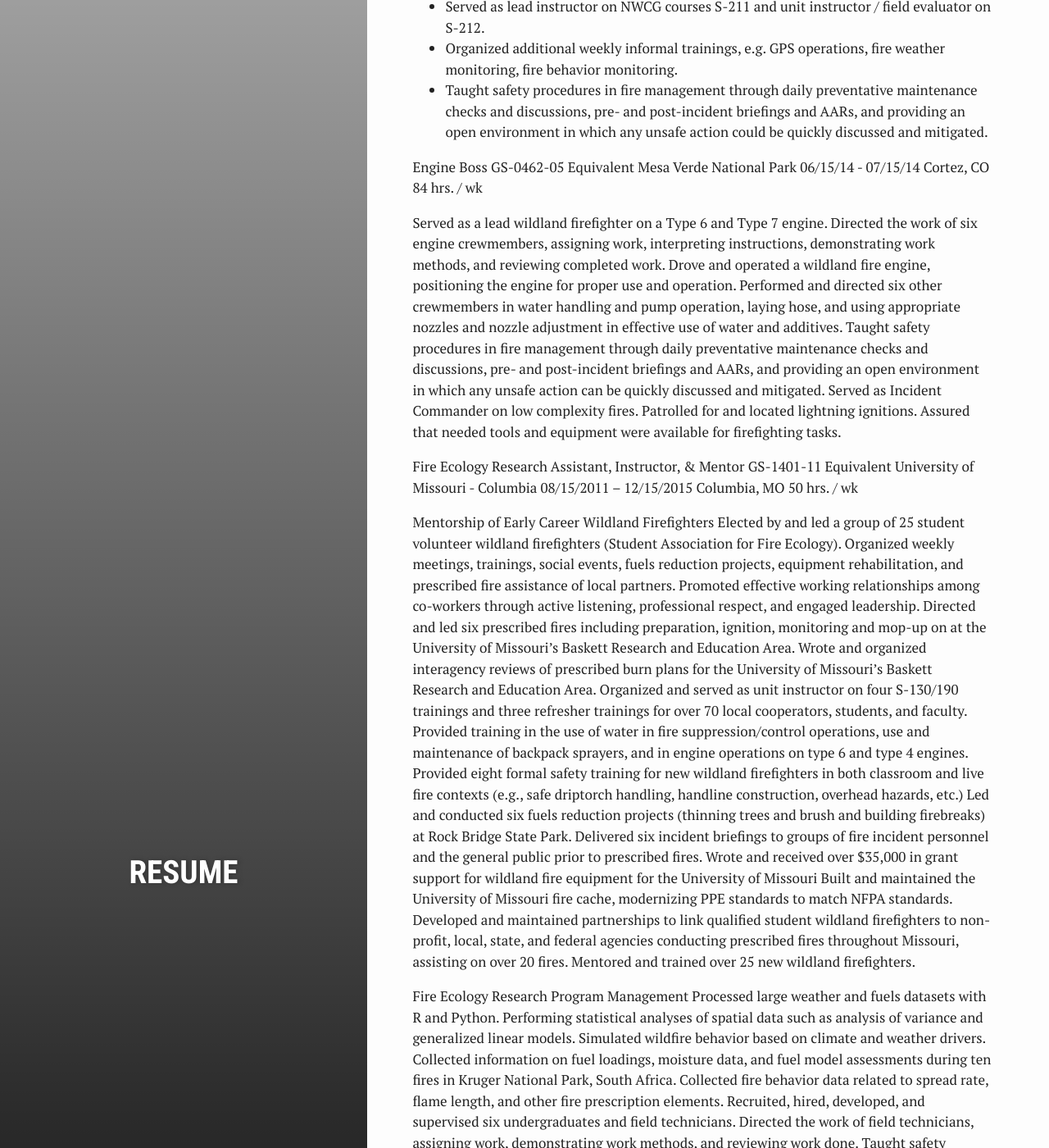
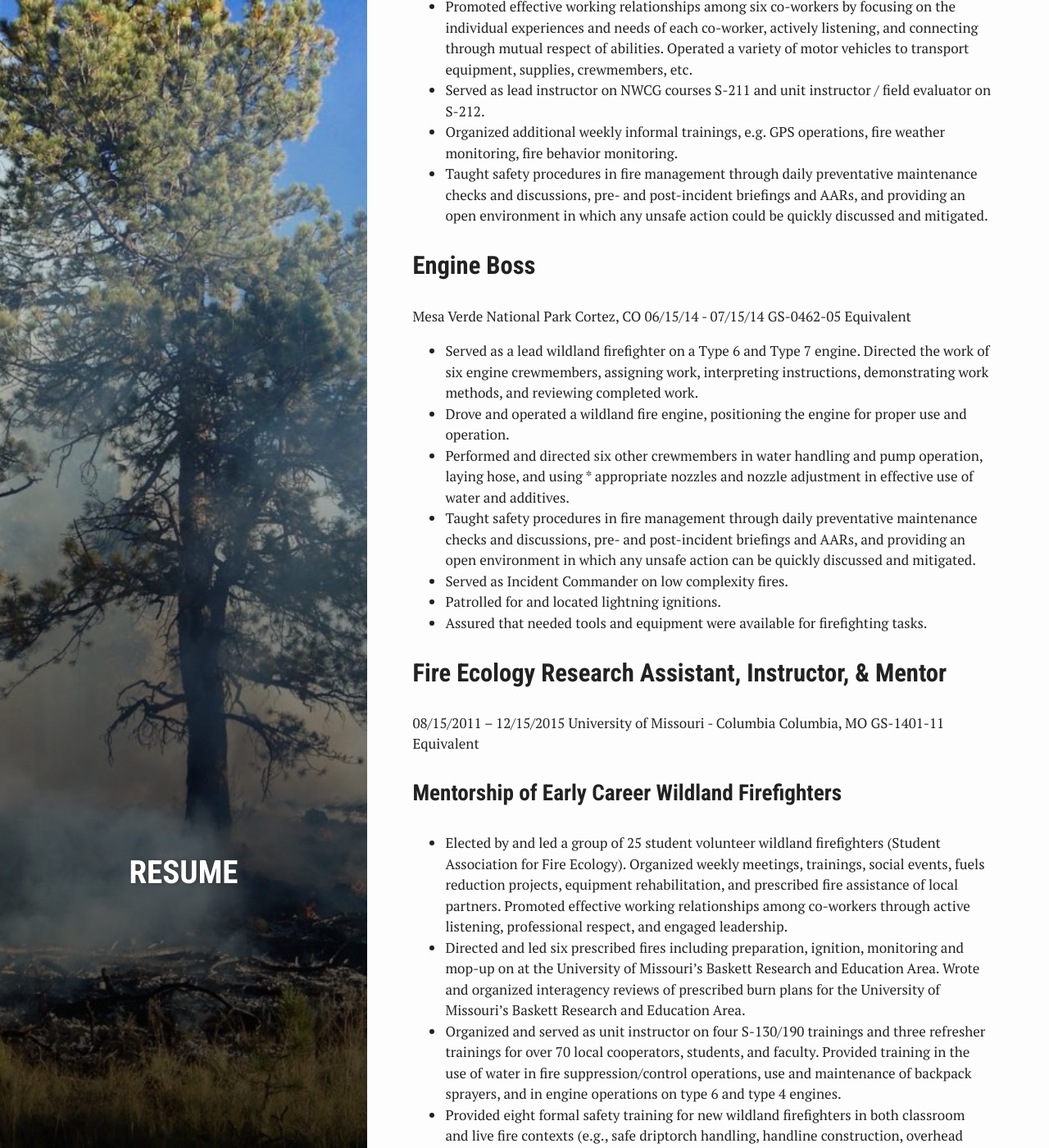
Before and after one commit to danielg7/danielg7.github.io, a Jekyll site: the page built from resume.md, in a window 1280 px wide and 1400 px high, scrolled down 1797 px. Shown: the whole window at 82% size. Built offline with Jekyll 4.4.1, drawn with Linux system fonts in a browser that asks for light colours; some of the changed text lies outside the part shown.

Commit message:
Tweaked resume

```diff
--- a/resume.md
+++ b/resume.md
@@ -1,5 +1,5 @@
 ---
-bg: "owl.jpg"
+bg: "NM_RX.jpg"
 layout: page
 title: "Resume"
 crawlertitle: ""
@@ -8,16 +8,22 @@
 active: about
 ---
 # Education
+
 PhD	2015 - Biology / Fire Ecology, University of Missouri - Columbia, Columbia, MO 65211
 BS	2008 - Geography, University of Florida, Gainesville, FL 32611
 BA	2008 - Anthropology, University of Florida, Gainesville, FL 32611
 HS	2004 - Lincoln High School, Tallahassee, FL 32311
 
 # Employment History
+
 ## Wildland Fire Analyst
+
 Center for Environmental Management of Military Lands
+
 Fort Collins, CO
+
 12/28/2015 – Present
+
 GS-0401-11 Equivalent
 
 * Conducted complex geospatial and simulation modeling analyses related to wildland fire.
@@ -49,72 +55,78 @@
 * Organized additional weekly informal trainings, e.g. GPS operations, fire weather monitoring, fire behavior monitoring.
 * Taught safety procedures in fire management through daily preventative maintenance checks and discussions, pre- and post-incident briefings and AARs, and providing an open environment in which any unsafe action could be quickly discussed and mitigated.
 
-Engine Boss							GS-0462-05 Equivalent
-Mesa Verde National Park						06/15/14 - 07/15/14
-Cortez, CO								84 hrs. / wk
+## Engine Boss
+Mesa Verde National Park
+Cortez, CO
+06/15/14 - 07/15/14
+GS-0462-05 Equivalent
 
-Served as a lead wildland firefighter on a Type 6 and Type 7 engine. Directed the work of six engine crewmembers, assigning work, interpreting instructions, demonstrating work methods, and reviewing completed work.
-Drove and operated a wildland fire engine, positioning the engine for proper use and operation.
-Performed and directed six other crewmembers in water handling and pump operation, laying hose, and using appropriate nozzles and nozzle adjustment in effective use of water and additives.
-Taught safety procedures in fire management through daily preventative maintenance checks and discussions, pre- and post-incident briefings and AARs, and providing an open environment in which any unsafe action can be quickly discussed and mitigated.
-Served as Incident Commander on low complexity fires.
-Patrolled for and located lightning ignitions.
-Assured that needed tools and equipment were available for firefighting tasks.
+* Served as a lead wildland firefighter on a Type 6 and Type 7 engine. Directed the work of six engine crewmembers, assigning work, interpreting instructions, demonstrating work methods, and reviewing completed work.
+* Drove and operated a wildland fire engine, positioning the engine for proper use and operation.
+* Performed and directed six other crewmembers in water handling and pump operation, laying hose, and using * appropriate nozzles and nozzle adjustment in effective use of water and additives.
+* Taught safety procedures in fire management through daily preventative maintenance checks and discussions, pre- and post-incident briefings and AARs, and providing an open environment in which any unsafe action can be quickly discussed and mitigated.
+* Served as Incident Commander on low complexity fires.
+* Patrolled for and located lightning ignitions.
+* Assured that needed tools and equipment were available for firefighting tasks.
 
-Fire Ecology Research Assistant, Instructor, & Mentor	GS-1401-11 Equivalent
-University of Missouri - Columbia					08/15/2011 – 12/15/2015
-Columbia, MO								50 hrs. / wk
+## Fire Ecology Research Assistant, Instructor, & Mentor
+08/15/2011 – 12/15/2015
+University of Missouri - Columbia
+Columbia, MO
+GS-1401-11 Equivalent
 
-Mentorship of Early Career Wildland Firefighters
-Elected by and led a group of 25 student volunteer wildland firefighters (Student Association for Fire Ecology). Organized weekly meetings, trainings, social events, fuels reduction projects, equipment rehabilitation, and prescribed fire assistance of local partners. Promoted effective working relationships among co-workers through active listening, professional respect, and engaged leadership.
-Directed and led six prescribed fires including preparation, ignition, monitoring and mop-up on at the University of Missouri’s Baskett Research and Education Area. Wrote and organized interagency reviews of prescribed burn plans for the University of Missouri’s Baskett Research and Education Area.
-Organized and served as unit instructor on four S-130/190 trainings and three refresher trainings for over 70 local cooperators, students, and faculty. Provided training in the use of water in fire suppression/control operations, use and maintenance of backpack sprayers, and in engine operations on type 6 and type 4 engines.
-Provided eight formal safety training for new wildland firefighters in both classroom and live fire contexts (e.g., safe driptorch handling, handline construction, overhead hazards, etc.)
-Led and conducted six fuels reduction projects (thinning trees and brush and building firebreaks) at Rock Bridge State Park.
-Delivered six incident briefings to groups of fire incident personnel and the general public prior to prescribed fires.
-Wrote and received over $35,000 in grant support for wildland fire equipment for the University of Missouri
-Built and maintained the University of Missouri fire cache, modernizing PPE standards to match NFPA standards.
-Developed and maintained partnerships to link qualified student wildland firefighters to non-profit, local, state, and federal agencies conducting prescribed fires throughout Missouri, assisting on over 20 fires.
+### Mentorship of Early Career Wildland Firefighters
+* Elected by and led a group of 25 student volunteer wildland firefighters (Student Association for Fire Ecology). Organized weekly meetings, trainings, social events, fuels reduction projects, equipment rehabilitation, and prescribed fire assistance of local partners. Promoted effective working relationships among co-workers through active listening, professional respect, and engaged leadership.
+* Directed and led six prescribed fires including preparation, ignition, monitoring and mop-up on at the University of Missouri’s Baskett Research and Education Area. Wrote and organized interagency reviews of prescribed burn plans for the University of Missouri’s Baskett Research and Education Area.
+* Organized and served as unit instructor on four S-130/190 trainings and three refresher trainings for over 70 local cooperators, students, and faculty. Provided training in the use of water in fire suppression/control operations, use and maintenance of backpack sprayers, and in engine operations on type 6 and type 4 engines.
+* Provided eight formal safety training for new wildland firefighters in both classroom and live fire contexts (e.g., safe driptorch handling, handline construction, overhead hazards, etc.)
+* Led and conducted six fuels reduction projects (thinning trees and brush and building firebreaks) at Rock Bridge State Park.
+* Delivered six incident briefings to groups of fire incident personnel and the general public prior to prescribed fires.
+* Wrote and received over $35,000 in grant support for wildland fire equipment for the University of Missouri
+* Built and maintained the University of Missouri fire cache, modernizing PPE standards to match NFPA standards.
+* Developed and maintained partnerships to link qualified student wildland firefighters to non-profit, local, state, and federal agencies conducting prescribed fires throughout Missouri, assisting on over 20 fires.
 Mentored and trained over 25 new wildland firefighters.
 
-Fire Ecology Research Program Management
-Processed large weather and fuels datasets with R and Python.
-Performing statistical analyses of spatial data such as analysis of variance and generalized linear models.
-Simulated wildfire behavior based on climate and weather drivers.
-Collected information on fuel loadings, moisture data, and fuel model assessments during ten fires in Kruger National Park, South Africa.
-Collected fire behavior data related to spread rate, flame length, and other fire prescription elements.
-Recruited, hired, developed, and supervised six undergraduates and field technicians. Directed the work of field technicians, assigning work, demonstrating work methods, and reviewing work done.
-Taught safety procedures in fire management by providing pre-fieldwork and pre-fire safety briefings, including how to respond to megaherbivores in study sites.
-Developed and deployed technique to measure fire behavior in savanna fires in Kruger NP, South Africa.
-Lectured and taught courses: twelve Ecology labs, eight Conservation Biology Reading Groups, and three Forest Fires: Control and Use.
-Applied knowledge of quantitative theory and methodology to achieve statistically-sound study designs using spatial and non-spatial techniques, problem formulation, and modeling applications.
-Collected, stored, processed, synthesized, analyzed, interpreted, and communicated complex ecological, geographical, and environmental data to add value to park management at Kruger National Park.
-Managed multiple ecological data types using open standards and Ecological Metadata standards.
+### Fire Ecology Research Program Management
+* Processed large weather and fuels datasets with R and Python.
+* Performed statistical analyses of spatial data such as analysis of variance and generalized linear models.
+* Simulated wildfire behavior based on climate and weather drivers.
+* Collected information on fuel loadings, moisture data, and fuel model assessments during ten fires in Kruger National Park, South Africa.
+* Collected fire behavior data related to spread rate, flame length, and other fire prescription elements.
+* Recruited, hired, developed, and supervised six undergraduates and field technicians. Directed the work of field technicians, assigning work, demonstrating work methods, and reviewing work done.
+* Taught safety procedures in fire management by providing pre-fieldwork and pre-fire safety briefings, including how to respond to megaherbivores in study sites.
+* Developed and deployed technique to measure fire behavior in savanna fires in Kruger NP, South Africa.
+* Lectured and taught courses: twelve Ecology labs, eight Conservation Biology Reading Groups, and three Forest Fires: Control and Use.
+* Applied knowledge of quantitative theory and methodology to achieve statistically-sound study designs using spatial and non-spatial techniques, problem formulation, and modeling applications.
+* Collected, stored, processed, synthesized, analyzed, interpreted, and communicated complex ecological, geographical, and environmental data to add value to park management at Kruger National Park.
+* Managed multiple ecological data types using open standards and Ecological Metadata standards.
 
-Contributions to Field
-National Training & Education Coordinator, Student Association for Fire Ecology
-Developed materials and methods to lower the barriers to wildland fire training opportunities for student groups.
-Coordinated outreach and evaluated student applications to the Fire Learning Network's Training Exchange program, a novel experiential fire education program where students and fire professionals serve on prescribed fire projects. Organized PPE and equipment needs for student participants.
+### Contributions to Field
+#### National Training & Education Coordinator, Student Association for Fire Ecology
+* Developed materials and methods to lower the barriers to wildland fire training opportunities for student groups.
+* Coordinated outreach and evaluated student applications to the Fire Learning Network's Training Exchange program, a novel experiential fire education program where students and fire professionals serve on prescribed fire projects. Organized PPE and equipment needs for student participants.
 
-Executive Board Member, Missouri Prescribed Fire Council
-Managed social media outreach program promoting appropriate use of prescribed fire in the region.
-Developed documentary about restoring fire to Shortleaf Pine.
-Researched long-term trends in prescribed fire in Missouri through interviews and remote sensing.
-Organized round table discussion on Midwestern Prescribed Fire Councils at Tallgrass Prairie and Oak Savanna Fire Science Consortium Conference (2013).
-Engaged in legislative outreach regarding prescribed fire issues.
+#### Executive Board Member, Missouri Prescribed Fire Council
+* Managed social media outreach program promoting appropriate use of prescribed fire in the region.
+* Developed documentary about restoring fire to Shortleaf Pine.
+* Researched long-term trends in prescribed fire in Missouri through interviews and remote sensing.
+* Organized round table discussion on Midwestern Prescribed Fire Councils at Tallgrass Prairie and Oak Savanna Fire Science Consortium Conference (2013).
+* Engaged in legislative outreach regarding prescribed fire issues.
 
-National President, Student Association for Fire Ecology
-Facilitated a survey of needs and desires of students of fire ecology.
-Organized donation and redistribution of Nomex for local SAFE chapters.
-Established mini-grant program for SAFE chapters.
+#### National President, Student Association for Fire Ecology
+* Facilitated a survey of needs and desires of students of fire ecology.
+* Organized donation and redistribution of Nomex for local SAFE chapters.
+* Established mini-grant program for SAFE chapters.
 
-Fire Science Outreach Assistant				GS-1702-05 Equivalent
-Oak Woodlands and Forests Fire Science Consortium		05/01/2014 - 05/01/2015
-Columbia, MO								10 hrs. / wk
+## Fire Science Outreach Assistant
+05/01/2014 - 05/01/2015
+Oak Woodlands and Forests Fire Science Consortium
+Columbia, MO
+GS-1702-05 Equivalent
 
-Utilized word processing software to create online and print materials on the science-based use of prescribed fire.
-Organized and promoted outreach materials for demonstration sites for fuels management projects.
-Developed and maintained open communication and effective working relations with related groups, individuals, and agencies to synthesize fire science products.
+* Utilized word processing software to create online and print materials on the science-based use of prescribed fire.
+* Organized and promoted outreach materials for demonstration sites for fuels management projects.
+* Developed and maintained open communication and effective working relations with related groups, individuals, and agencies to synthesize fire science products.
 
 Wildland Firefighter						GS-0462-04 Equivalent
 The Nature Conservancy						07/01/2009 – 08/05/2011
```
